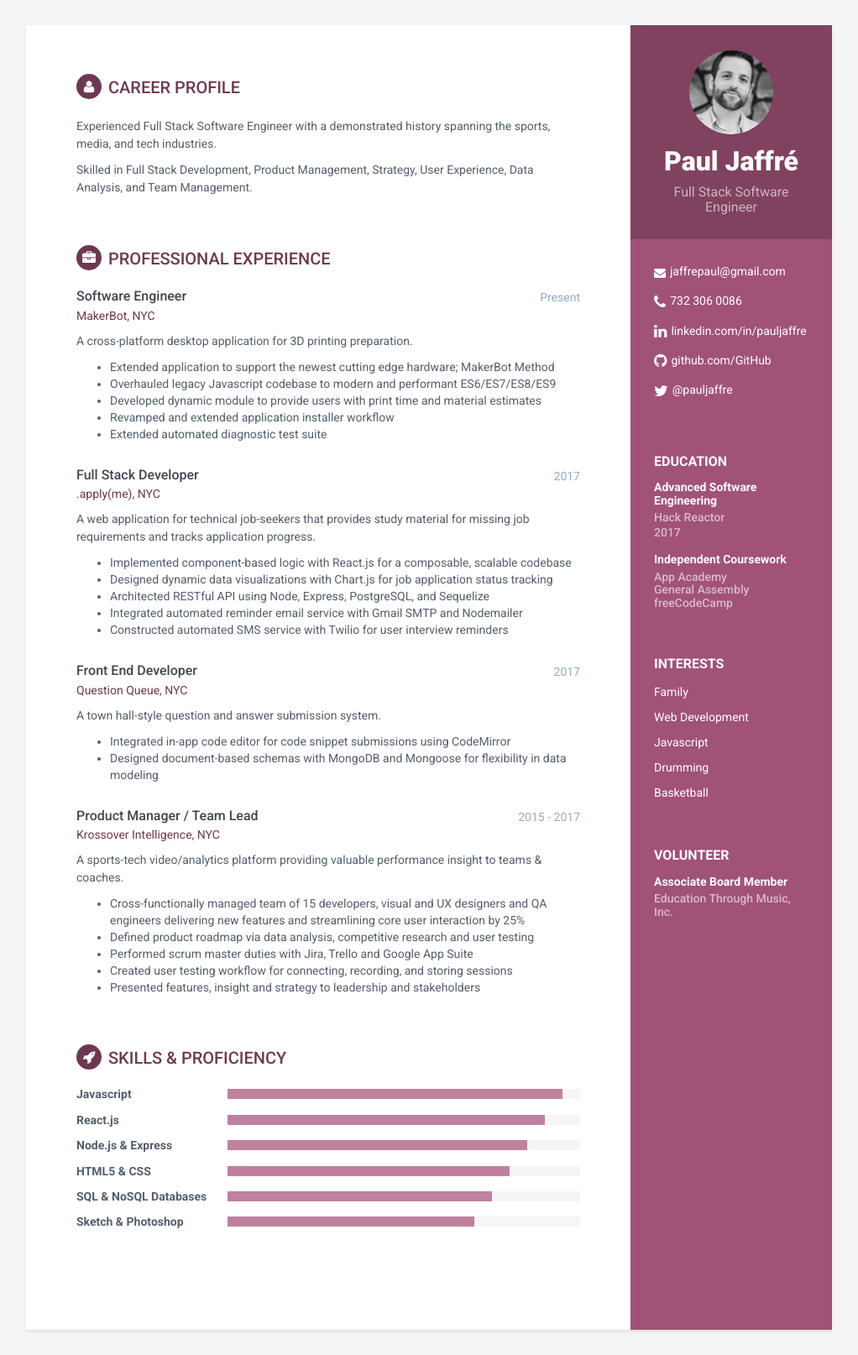
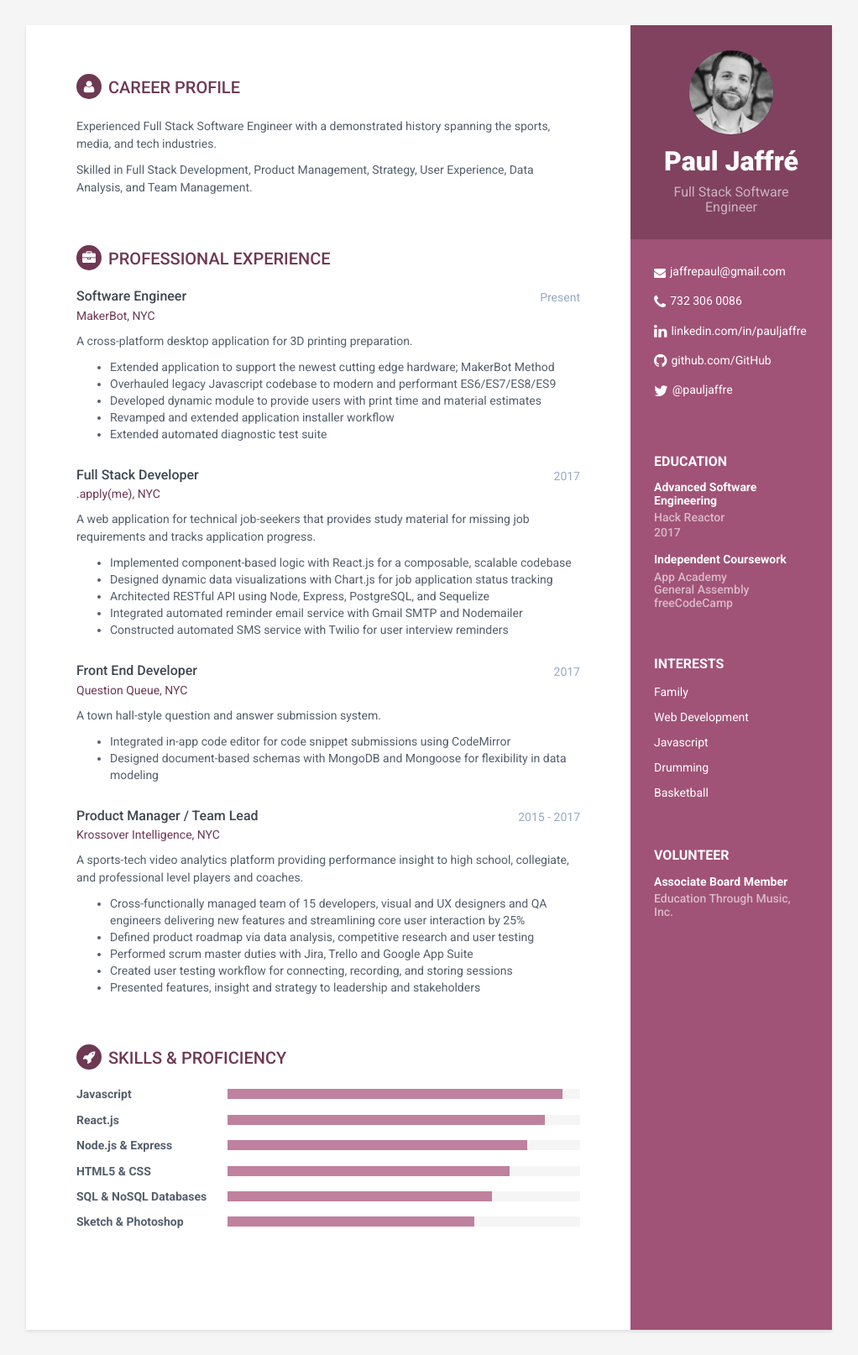
Before and after one commit to jaffrepaul/jaffrepaul.github.io, a Jekyll site: the page built from index.html, in a window 1280 px wide. Shown: the whole page at 84% size, without its empty margins (129-1151 px from the left). Built offline with Jekyll 4.4.1, drawn with Linux system fonts in a browser that asks for light colours.

Commit message:
Update experience.html

```diff
--- a/_includes/experience.html
+++ b/_includes/experience.html
@@ -102,7 +102,7 @@
         </div>
         <!--//meta-->
         <div class="details">
-            <p>A sports-tech video/analytics platform providing valuable performance insight to teams & coaches.</p>
+            <p>A sports-tech video analytics platform providing performance insight to high school, collegiate, and professional level players and coaches.</p>
             <ul>
                 <li>
                     Cross-functionally managed team of 15 developers, visual and UX designers and QA engineers
```
